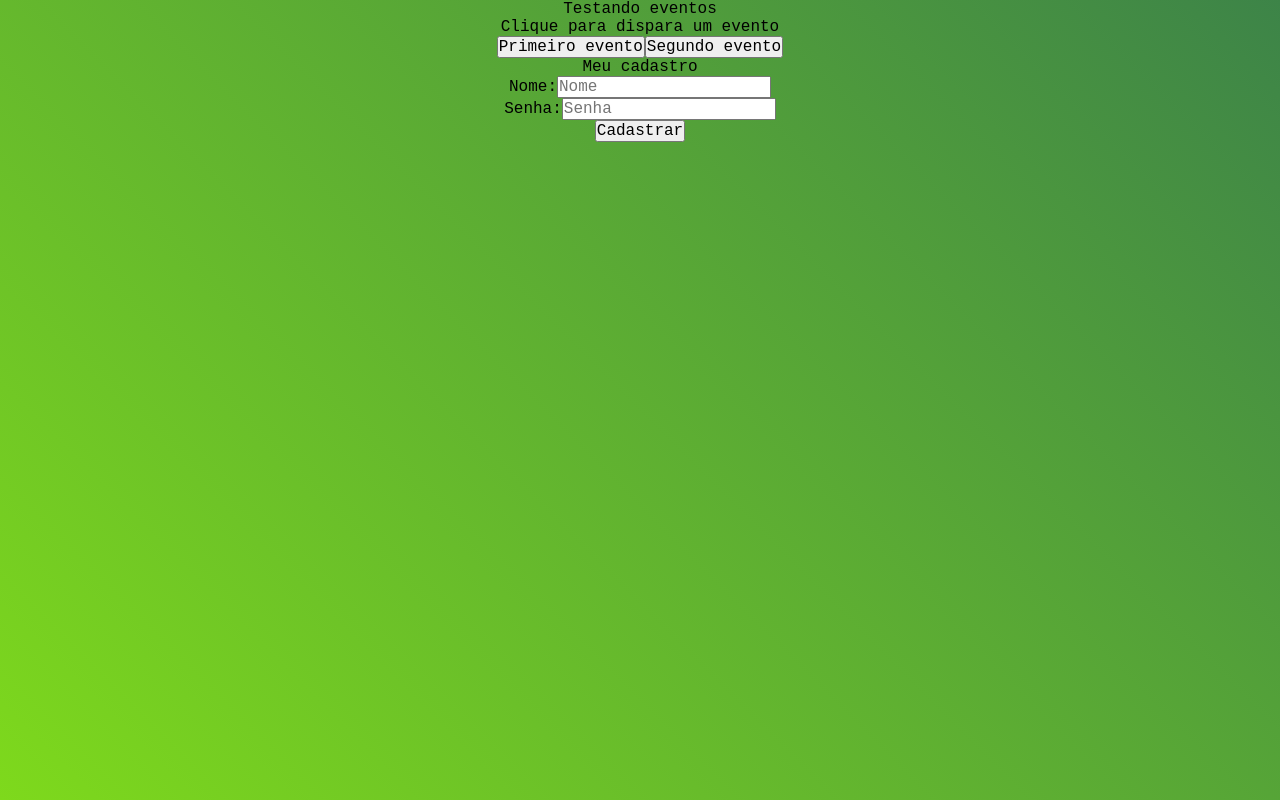
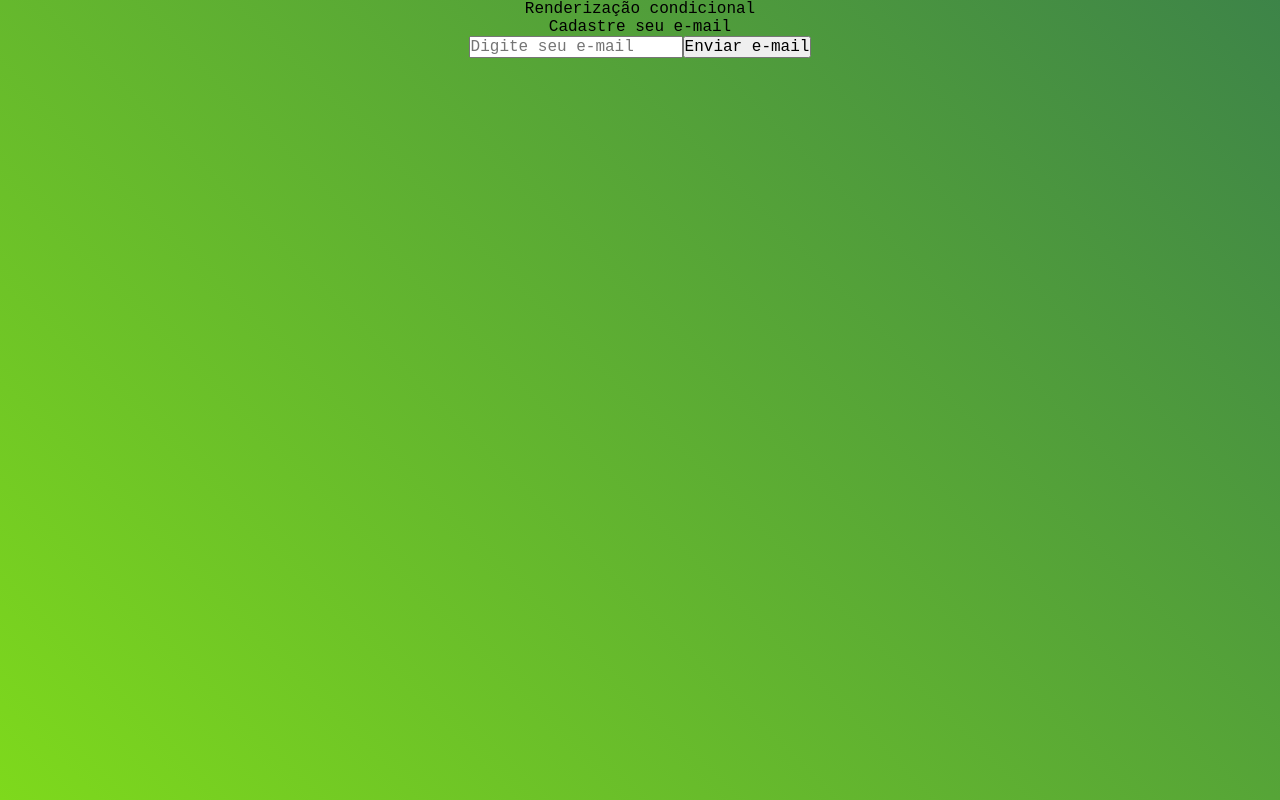
Before and after one commit to WeslleySturmer/exercicios_react, a React (Create React App) app in the folder curso_react/my-project/: page / in a window 1280 px wide. Built offline with nearby package versions, Linux system fonts and the light colour scheme; a web font is replaced by a local one.

Commit message:
Aula 12 - Renderização condicional

```diff
--- a/curso_react/my-project/src/App.js
+++ b/curso_react/my-project/src/App.js
@@ -1,14 +1,11 @@
 import './App.css';
-import Evento from './components/Evento';
-import Form from './components/Form';
+import Condicional from './components/Condicional';
 
 function App() {
   return (
     <div className="App">
-      <h1>Testando eventos</h1>
-      <Evento />
-
-      <Form />
+      <h1>Renderização condicional</h1>
+      <Condicional />
     </div>
   );
 }
--- /dev/null
+++ b/curso_react/my-project/src/components/Condicional.js
@@ -0,0 +1,34 @@
+import { useState } from 'react'
+
+function Condicional(){
+    const [email, setEmail] = useState()
+    const [userEmail, setUserEmail] = useState()
+
+    function enviarEmail(e){
+        e.preventDefault()
+        setUserEmail(email)
+        console.log(userEmail)
+    }
+
+    function limparEmail(){
+        setUserEmail('')
+    }
+
+    return(
+        <div>
+            <h2>Cadastre seu e-mail</h2>
+            <form>
+                <input type='email' placeholder='Digite seu e-mail' onChange={(e) => setEmail(e.target.value)}></input>
+                <button type='submit' onClick={enviarEmail}>Enviar e-mail</button>
+            </form>
+            {userEmail && (
+                <div>
+                    <p>O email é: {userEmail}</p>
+                    <button onClick={limparEmail}>Limpar Email</button>
+                </div>
+            )}
+        </div>
+    )
+}
+
+export default Condicional
```
